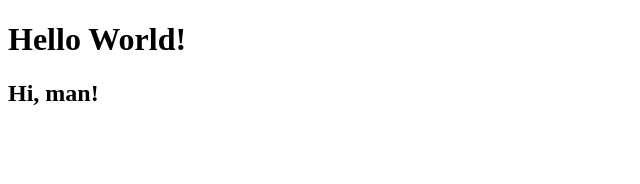
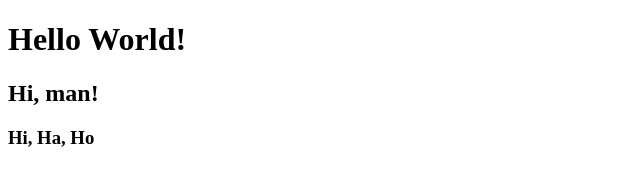
Before and after one commit to Sam3081/First, a plain HTML site: page index.html in a window 1280 px wide. Shown: the whole page, without its empty margins (0-640 px from the left). Drawn offline with Linux system fonts and the light colour scheme.

Commit message:
add Hi, Ha, Ho, in index.html

```diff
--- a/index.html
+++ b/index.html
@@ -10,6 +10,7 @@
 
     <h1>Hello World!</h1>
     <h2>Hi, man!</h2>
+    <h3>Hi, Ha, Ho</h3>
 
 
     <script src="js/script.js"></script>
```
